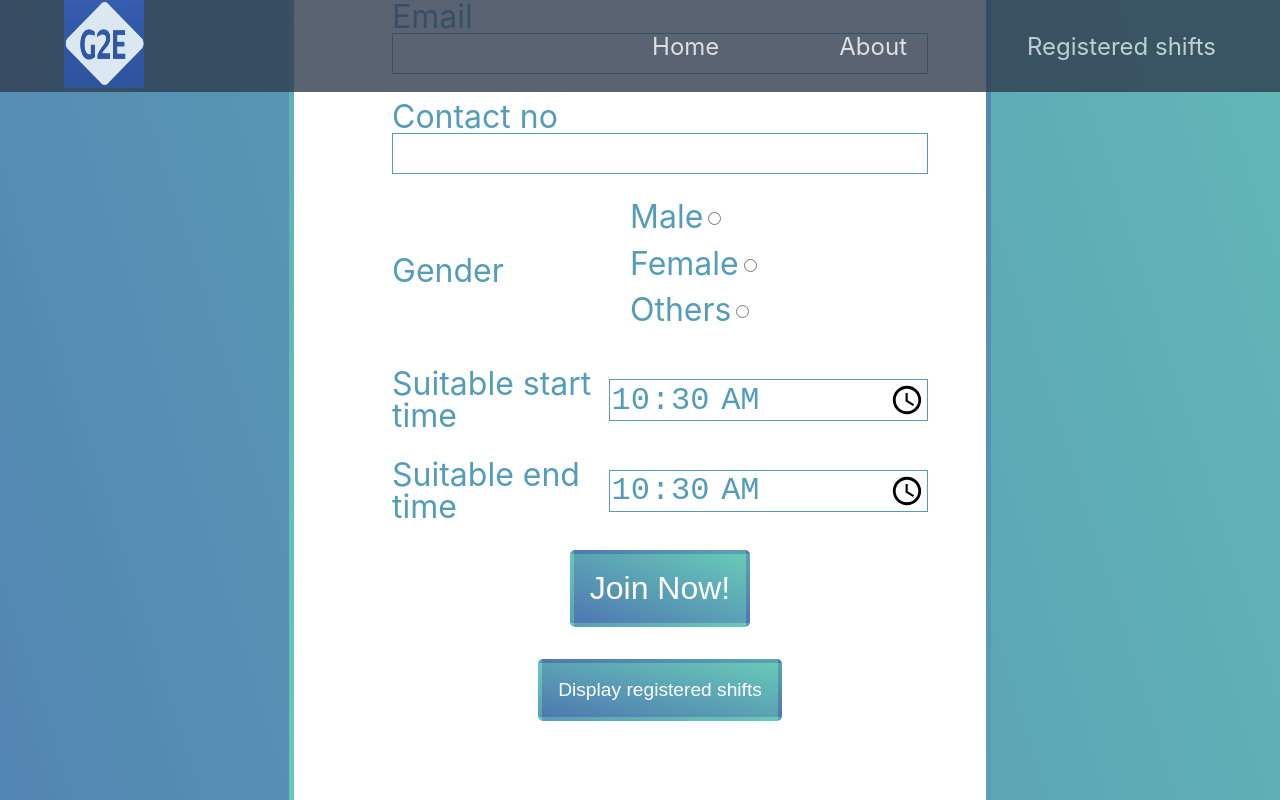
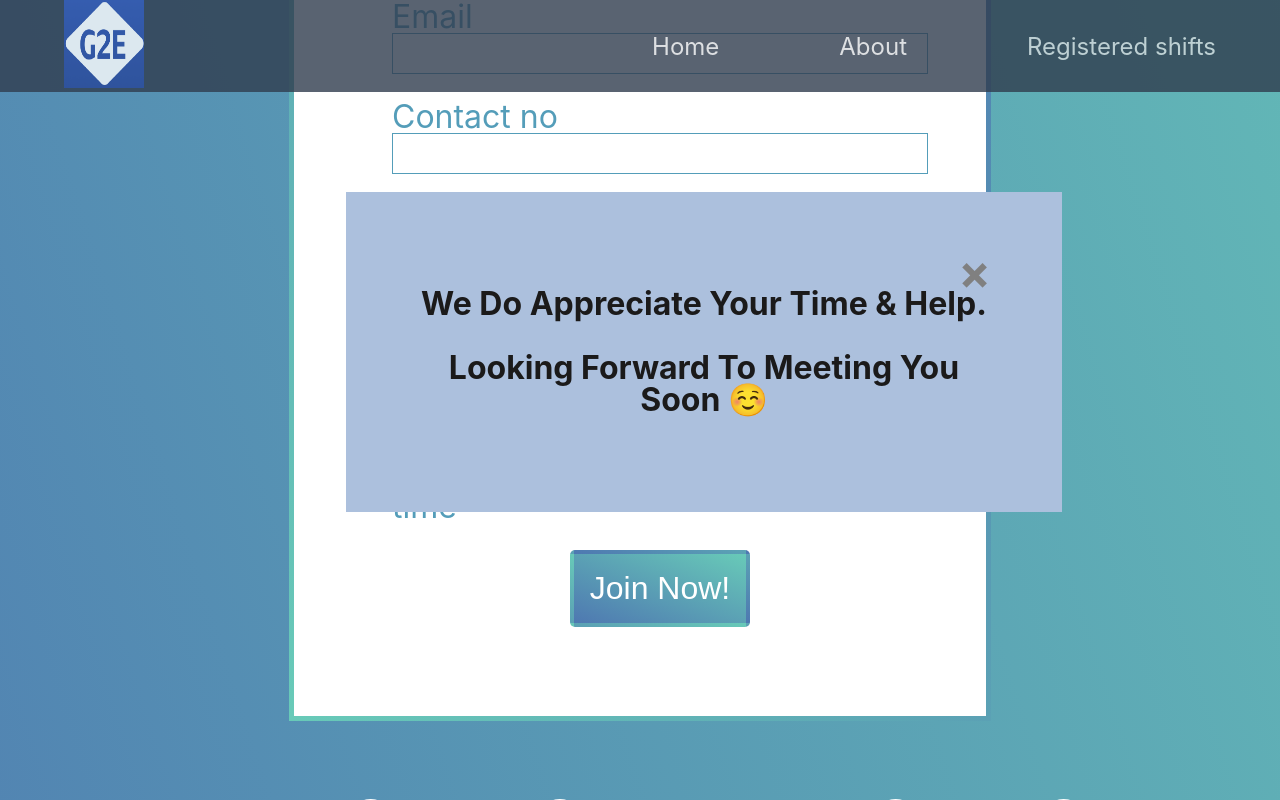
Before and after one commit to TITHI1244/G2E-volunteers, a React (Create React App) app in the folder i-volunteer/: page / in a window 1280 px wide. Both pictures are taken after typing "Sample", "Sample", "name@example.com", "5551234", "10:30", "10:30" into the empty fields and a click on the button "Join Now!". Shown: the part 1904-2704 px from the top of the page. Built offline with nearby package versions, Linux system fonts and the light colour scheme.

Commit message:
fixed registration form functionality and added styled cards

```diff
--- a/i-volunteer/src/App.css
+++ b/i-volunteer/src/App.css
@@ -4,6 +4,31 @@
   box-sizing: border-box;
   background-image: linear-gradient(to right top, #4e78b1 0%, #68cab8 100%);
   color: white;
+}
+
+button {
+  font-size: 2rem;
+  padding: 1rem;
+  outline: none;
+  border-radius: 5px;
+  background-image: linear-gradient(to right top, #4e78b1 0%, #68cab8 100%);
+  border: 4px ridge transparent;
+  color: white;
+  cursor: pointer;
+}
+
+form {
+  padding: 5%;
+  font-size: 2rem;
+  line-height: 2rem;
+  border: 5px double transparent;
+  border-image: linear-gradient(to right top, #68cab8 0%, #4e78b1 100%);
+  border-image-slice: 1;
+  background-color: white;
+  color: #549db9;
+  width: 50%;
+  margin: 2% auto;
+  max-width: 70%;
 }
 
 .navbar-section{
@@ -72,12 +97,12 @@ nav ul li a:hover {
 }
 
 .shift-overview {
-  height: 15em;
-  padding: 2em 2em 0;
+  padding: 3em;
   text-align: center;
   background-color: linear-gradient(to right top, #68cab8 0%, #4e78b1 100%);
   font-size: 1.5rem;
 }
+
 
 .image-container {
   height: 40em;
@@ -122,17 +147,6 @@ nav ul li a:hover {
   color: white;
 }
 
-button {
-  font-size: 2rem;
-  padding: 1rem;
-  outline: none;
-  border-radius: 5px;
-  background-image: linear-gradient(to right top, #4e78b1 0%, #68cab8 100%);
-  border: 4px ridge transparent;
-  color: white;
-  cursor: pointer;
-}
-
 .registration-section {
   margin: auto 5%;
 }
@@ -147,20 +161,6 @@ button {
   font-size: 2rem;
   text-align: center;
   text-transform: capitalize;
-}
-
-form {
-  padding: 5%;
-  font-size: 2rem;
-  line-height: 2rem;
-  border: 5px double transparent;
-  border-image: linear-gradient(to right top, #68cab8 0%, #4e78b1 100%);
-  border-image-slice: 1;
-  background-color: white;
-  color: #549db9;
-  width: 50%;
-  margin: 2% auto;
-  max-width: 70%;
 }
 
 .registration-form input, .contact-form input, textarea {
@@ -208,21 +208,41 @@ form {
   letter-spacing: .09em;
 }
 
-.display-button {
-  width: 50%;
-  display: flex;
-  justify-content: center;
+.modal-container {
+  width: 70%;
+  position: fixed;
+  left: 0;
+  top: 0;
+  padding-top: 15%;
+  margin-left: 20%;
+}
+.thanks-modal {
+  z-index: 1;
+  width: 80%;
+  height: 60%;
   margin: auto;
-  margin-top: 1em;
+  background-color: #acc0dd;
 }
 
-.display-button button {
-  font-size: 1.2rem;
+.modal-content {
+  color: rgb(27, 26, 26);
+  margin: auto;
+  padding: 2em;
+  width: 80%;
 }
 
-.display-button a {
+.modal-close {
+  color: gray;
+  float: right;
+  font-size: 3rem;
+  font-weight: bold;
+}
+
+.close:hover,
+.close:focus {
+  color: black;
   text-decoration: none;
-  color: white;
+  cursor: pointer;
 }
 
 .contact-info {
@@ -245,6 +265,40 @@ form {
   text-align: center;
 }
 
+.cards-container {
+  display: grid;
+  grid-template-columns: 30% 30% 30%;
+  justify-content: space-around;
+}
+
+.shift-card {
+  width: 95%;
+  background-color: white;
+  color: #303d4e;
+  text-align: left;
+  margin: 2% auto;
+  line-height: 3rem;
+  border-bottom-left-radius: 2rem;
+  border-top-right-radius: 2rem;
+  box-shadow: 0px 3px 10px rgba(242, 252, 252, 0.9);;
+}
+
+.shift-card img {
+  width: 100%;
+  border: none;
+  height: 15em;
+  border-top-right-radius: 2rem;
+}
+
+.shift-info {
+  padding: 10%;
+}
+
+.info {
+  font-style: italic;
+  font-weight: 600;
+}
+
 footer {
   background-color: #303d4e;
   padding-top: 2%;
--- a/i-volunteer/src/App.js
+++ b/i-volunteer/src/App.js
@@ -10,16 +10,23 @@ import ShiftList from './Components/ShiftList';
 import Footer from './Components/Footer';
 import About from './Components/About';
 
-
 function App() {
-  // const [shifts, setShifts] = useState([]);
+  const [shifts, setShifts] = useState([]);
+  const addNewShift = (fullName, userName, email, contact, gender, startTime, endTime) => {
+    const newShift = {fullName, userName, email, contact, gender, startTime, endTime};
+    setShifts([...shifts, newShift]);
+}
   return (
     <div className="App">
       <Router>
           <Navbar />
-          <Route exact path="/" component={Home} />
+          <Route exact path="/">
+            <Home addNewShift={addNewShift} />
+          </Route>
           <Route path="/about" component={About} />
-          <Route path="/registered-shifts" component={ShiftList} />
+          <Route path="/registered-shifts">
+            <ShiftList shifts={shifts} addNewShift={addNewShift}/>
+          </Route>
           <Footer />
       </Router>
     </div>
--- a/i-volunteer/src/Components/Home.js
+++ b/i-volunteer/src/Components/Home.js
@@ -3,11 +3,11 @@ import EventSection from './EventSection';
 import Registration from './Registration';
 import Contact from './Contact';
 
-export default function Home() {
+export default function Home({addNewShift}) {
     return (
         <>
             <EventSection />
-            <Registration />
+            <Registration addNewShift={addNewShift} />
             <Contact />
         </>
     )
--- a/i-volunteer/src/Components/Navbar.js
+++ b/i-volunteer/src/Components/Navbar.js
@@ -1,17 +1,14 @@
 import React, {useState} from 'react';
 import {
-    BrowserRouter as Router,
-    Switch,
-    Route,
     Link
   } from "react-router-dom";
 import Logo from '../Assets/Images/logo.png';
 
 export default function Navbar() {
-  const [burgerMenu, setBurgerMenu] = useState(false);
-  const handleNav = () => {
-    setBurgerMenu(!burgerMenu);
-  }
+  // const [burgerMenu, setBurgerMenu] = useState(false);
+  // const handleNav = () => {
+  //   setBurgerMenu(!burgerMenu);
+  // }
     return (
         <div className="navbar-section">
             <nav>
@@ -20,7 +17,7 @@ export default function Navbar() {
                     <li><Link to="/">Home</Link></li>
                     <li><Link to="/about">About</Link></li>
                     <li><Link to="/registered-shifts">Registered shifts</Link></li>
-                    <li className="close">X</li>
+                    {/* <li className="close">X</li> */}
                 </ul>
                 <div className="menu">Menu</div>
             </nav>
--- a/i-volunteer/src/Components/Registration.js
+++ b/i-volunteer/src/Components/Registration.js
@@ -1,19 +1,12 @@
-import React, { useState } from 'react';
-import Form from './Form';
-import ShiftList from './ShiftList';
+import React from 'react';
+import RegistrationForm from './RegistrationForm';
 
-export default function Registration() {
-    const [shifts, setShifts] = useState([]);
-
-    const addNewShift = (fullName, userName, email, contact, gender, startTime, endTime) => {
-        const newShift = {fullName, userName, email, contact, gender, startTime, endTime};
-        setShifts([...shifts, newShift]);
-    }
+export default function Registration({addNewShift}) {
     return (
-        <div className="registration-section" data-index="1">
+        <div className="registration-section">
             <h1>Become a G2E insider!</h1>
             <h3>Lorem ipsum dolor sit amet, consectetur adipiscing elit, sed do eiusmod tempor incididunt ut labore et dolore magna aliqua. Ut enim ad minim veniam, quis nostrud exercitation ullamco laboris nisi ut aliquip ex ea commodo consequat. Duis aute irure dolor in reprehenderit in voluptate velit esse cillum dolore eu fugiat nulla pariatur. Excepteur sint occaecat cupidatat non proident, sunt in culpa qui officia deserunt mollit anim id est laborum.</h3>
-            <Form addNewShift={addNewShift} />
+            <RegistrationForm addNewShift={addNewShift} />
         </div>
     )
 }
--- a/i-volunteer/src/Components/Form.js
+++ b/i-volunteer/src/Components/RegistrationForm.js
@@ -1,24 +1,14 @@
 import React, { useState } from 'react';
-import {
-    BrowserRouter as Router,
-    Switch,
-    Route,
-    Link
-  } from "react-router-dom";
 
-export default function Form({addNewShift}) {
-    const [showList, setShowList] = useState(false);
+export default function RegistrationForm({addNewShift}) {
     const [fullName, setFullName] = useState("");
     const [userName, setUserName] = useState("");
     const [email, setEmail] = useState("");
     const [contact, setContact] = useState("");
-    const [gender, setGender] = useState("Male");
+    const [gender, setGender] = useState("");
     const [startTime, setStartTime] = useState("");
     const [endTime, setEndTime] = useState("");
-
-    const alterDisplay = () => {
-        setShowList(!showList);
-    }
+    const [modal, setModal] = useState(false);
 
     const handleSubmit = (e) => {
         e.preventDefault();
@@ -28,25 +18,35 @@ export default function Form({addNewShift}) {
         setEmail("");
         setContact("");
         setGender("Male");
+        setStartTime("");
+        setEndTime("");
+    }
+    const showModal = () => {
+        console.log("yes")
+        setModal(true);
+    }
+
+    const hideModal = () => {
+        setModal(false);
     }
     return (
         <form onSubmit={handleSubmit}>
             <ul className="registration-form">
                 <li>
                     <label htmlFor="full-name">Full name</label>
-                    <input type="text" id="full-name" value={fullName} onChange={e => setFullName(e.target.value)} />
+                    <input type="text" id="full-name" value={fullName} onChange={e => setFullName(e.target.value)} required />
                 </li>
                 <li>
                     <label htmlFor="user-name">User name</label>
-                    <input type="text" id="user-name" value={userName} onChange={e => setUserName(e.target.value)} />
+                    <input type="text" id="user-name" value={userName} onChange={e => setUserName(e.target.value)} required />
                 </li>
                 <li>
                     <label htmlFor="email">Email</label>
-                    <input type="email" id="email" value={email} onChange={e => setEmail(e.target.value)} />
+                    <input type="email" id="email" value={email} onChange={e => setEmail(e.target.value)} required />
                 </li>
                 <li>
                     <label htmlFor="contact">Contact no</label>
-                    <input type="tel" id="contact" value={contact} onChange={e => setContact(e.target.value)} />
+                    <input type="tel" id="contact" value={contact} onChange={e => setContact(e.target.value)} required />
                 </li>
                 <li>
                     <p>Gender</p>
@@ -66,7 +66,7 @@ export default function Form({addNewShift}) {
                     </ul>
                 </li>
                 <li>
-                    <label htmlFor="start-time">Suitable start time</label>
+                    <label htmlFor="start-time">Preferred start time</label>
                     <input
                         type="time"
                         id="start-time"
@@ -77,7 +77,7 @@ export default function Form({addNewShift}) {
                     />
                 </li>
                 <li>
-                    <label htmlFor="end-time">Suitable end time</label>
+                    <label htmlFor="end-time">Preferred end time</label>
                     <input
                         type="time"
                         id="end-time"
@@ -88,12 +88,18 @@ export default function Form({addNewShift}) {
                     />
                 </li>
                 <div className="form-button">
-                    <button type="submit">
+                    <button type="submit" onClick={showModal}>
                         Join Now!
                     </button>
                 </div>
-                <div className="display-button">
-                    <button onClick={alterDisplay}><Link to="/registered-shifts">Display registered shifts</Link></button>
+                <div className="modal-container">
+                    {modal ? <div className="thanks-modal">
+                        <div className="modal-content">
+                            <span className="modal-close" onClick={hideModal}>&times;</span>
+                            <h3>We do appreciate your time & help.</h3>
+                            <h3>Looking forward to meeting you soon ☺️</h3>
+                        </div>
+                    </div> : <div />}
                 </div>
             </ul>
         </form>
```
Also changed, not shown: i-volunteer/src/Components/ShiftList.js (+15 -8 lines).
